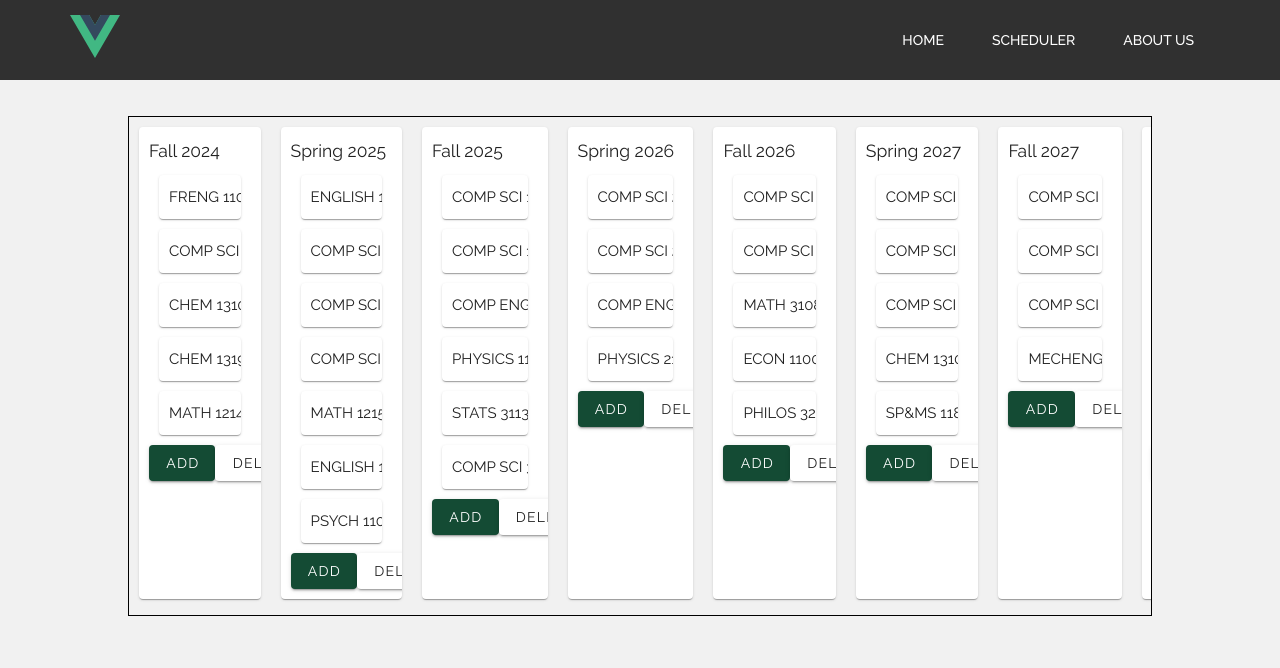
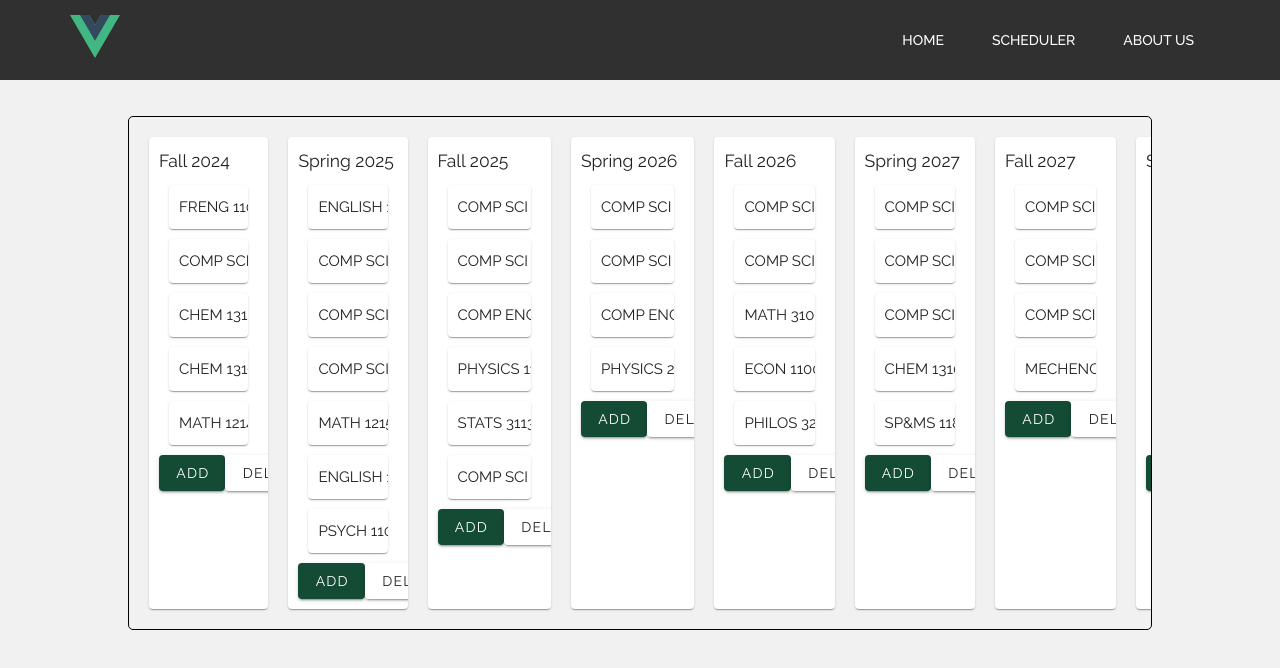
Before and after one commit to capstone-2-schedule-planner/frontend, a Vue app in the folder schedule-planner/: page /Scheduler in a window 1280 px wide. Shown: the top 668 px of the page. Built offline with nearby package versions, Linux system fonts and the light colour scheme.

Commit message:
added a radius to the hor scroll box

```diff
--- a/schedule-planner/src/views/Scheduler.vue
+++ b/schedule-planner/src/views/Scheduler.vue
@@ -253,11 +253,13 @@ export default {
   min-height: 500px;
   overflow: auto;
   border: 1px solid black;
+  border-radius: 5px;
 }
 #box {
   width: 100vw;
   height: auto;
   position: relative;
+  padding: 10px;
 }
 .scroll-box {
   display: flex;
```
